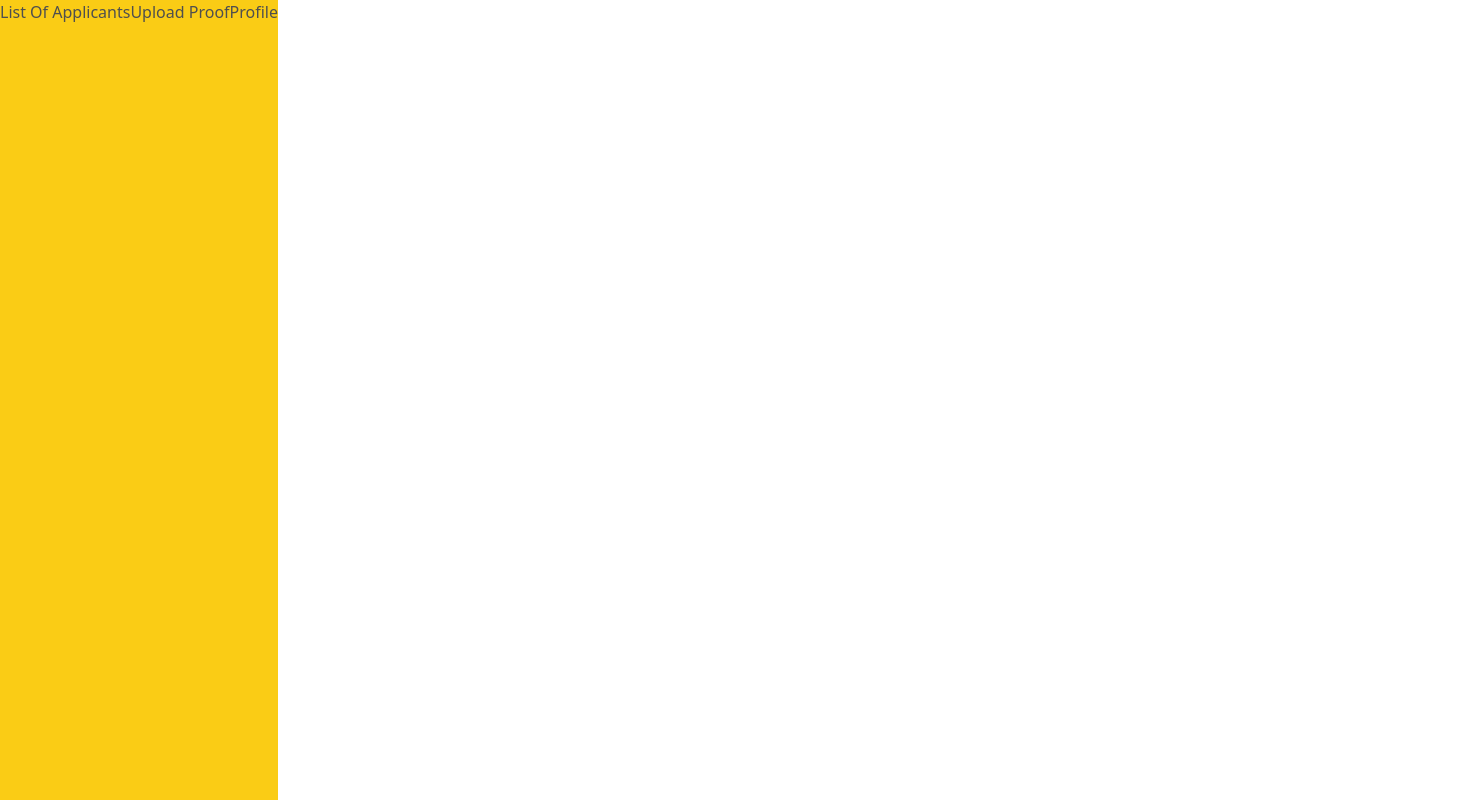
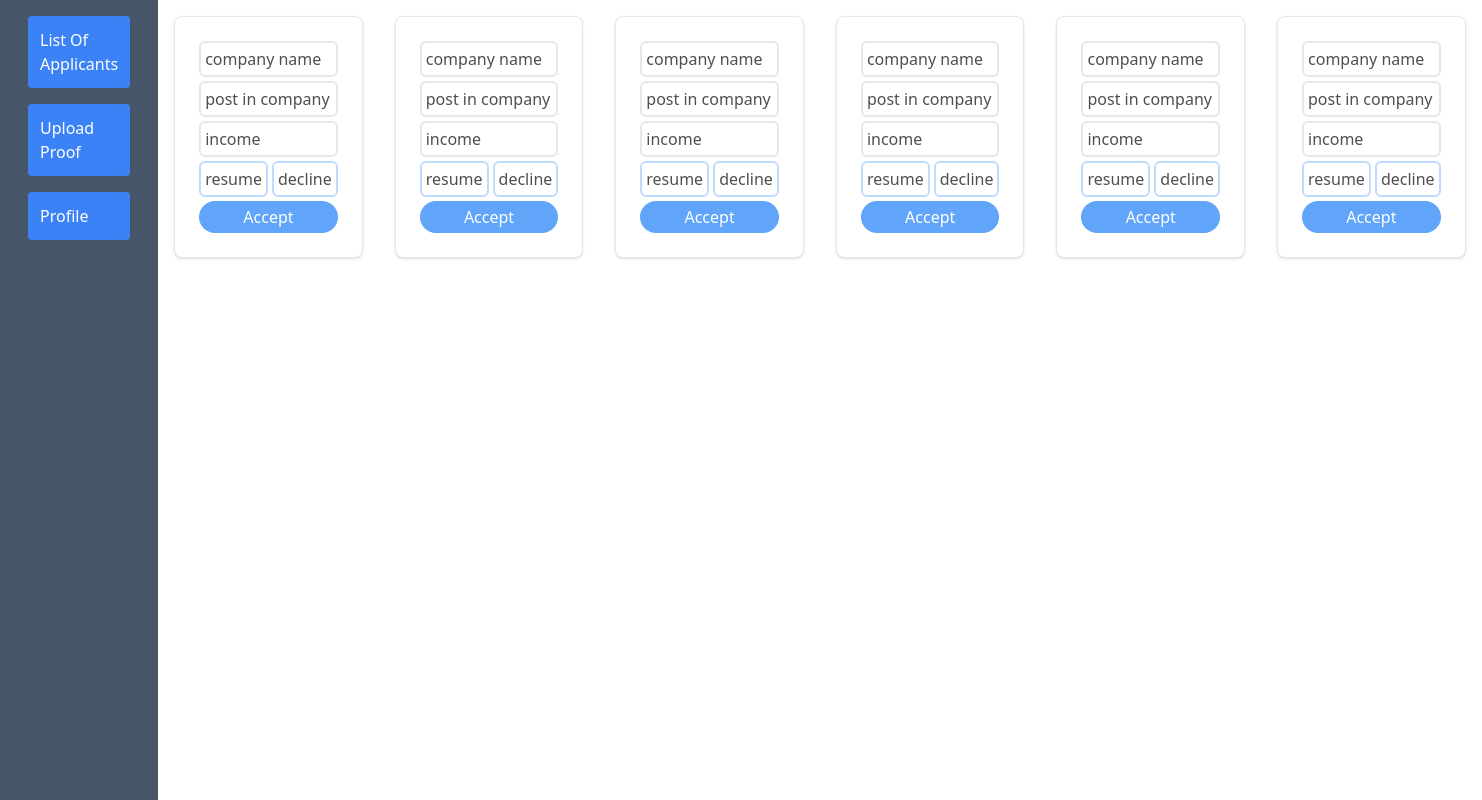
Before and after one commit to uddeshyatyagi123/ref_site_frontend, a React (Vite) app in the folder frontend/: page /dashboard in a window 1280 px wide. Shown: the whole page, 1482 px wide, since content can reach past the window. Built offline with nearby package versions, Linux system fonts and the light colour scheme; the HTML template or start-up script is replaced by a standard one.

Commit message:
dashboard 2

```diff
--- /dev/null
+++ b/frontend/src/Refree/Card.jsx
@@ -0,0 +1,19 @@
+import React from 'react'
+import { TEInput } from 'tw-elements-react'
+
+function Card() {
+  return (
+    <div className='block max-w-sm p-6 m-4 bg-white border border-gray-200 rounded-lg shadow flex-col space-y-1'>
+        <div className='border-2 rounded-md p-1'>company name</div>
+        <div className='border-2 rounded-md p-1'>post in company</div>
+        <div className='border-2 rounded-md p-1'>income</div>
+        <div className='flex space-x-1'>
+            <div className='border-2 border-blue-200 rounded-md p-1'>resume</div>
+            <div className='border-2 border-blue-200 rounded-md p-1'>decline</div>
+        </div>
+            <div className='bg-blue-400 rounded-2xl p-1 text-center text-white'>Accept</div>
+    </div>
+  )
+}
+
+export default Card
--- a/frontend/src/Refree/Dashboard.jsx
+++ b/frontend/src/Refree/Dashboard.jsx
@@ -4,7 +4,7 @@ import ListOfApp from './ListOfApp';
 import UploadProof from './UploadProof';
 
 function Dashboard() {
-  const [selectedComponent, setSelectedComponent] = useState(null);
+  const [selectedComponent, setSelectedComponent] = useState('ListOfApp');
 
   const renderComponent = () => {
     switch (selectedComponent) {
@@ -22,12 +22,27 @@ function Dashboard() {
   return (
     <>
       <div className='flex'>
-        <div className='flex-col h-screen  bg-yellow-400'>
-          <button onClick={() => setSelectedComponent('ListOfApp')}>List Of Applicants</button>
-          <button onClick={() => setSelectedComponent('UploadProof')}>Upload Proof</button>
-          <button onClick={() => setSelectedComponent('Profile')}>Profile</button>
+        <div className='flex-col h-screen  bg-slate-600 space-y-4 px-7 py-4'>
+          <div
+            className={`bg-blue-500 text-white p-3 rounded ${selectedComponent === 'ListOfApp' ? 'selected' : ''}`}
+            onClick={() => setSelectedComponent('ListOfApp')}
+          >
+            List Of Applicants
+          </div>
+          <div
+            className={`bg-blue-500 text-white p-3 rounded ${selectedComponent === 'UploadProof' ? 'selected' : ''}`}
+            onClick={() => setSelectedComponent('UploadProof')}
+          >
+            Upload Proof
+          </div>
+          <div
+            className={`bg-blue-500 text-white p-3 rounded ${selectedComponent === 'Profile' ? 'selected' : ''}`}
+            onClick={() => setSelectedComponent('Profile')}
+          >
+            Profile
+          </div>
         </div>
-        <div>
+        <div >
           {/* Render the selected component */}
           {renderComponent()}
         </div>
--- a/frontend/src/Refree/ListOfApp.jsx
+++ b/frontend/src/Refree/ListOfApp.jsx
@@ -1,8 +1,34 @@
 import React from 'react'
+import Card from './Card'
 
 function ListOfApp() {
   return (
-    <div>ListOfApp</div>
+    <ul className='flex'>
+        <li>
+
+        <Card/>
+        </li>
+        <li>
+
+        <Card/>
+        </li>
+        <li>
+
+        <Card/>
+        </li>
+        <li>
+
+        <Card/>
+        </li>
+        <li>
+
+        <Card/>
+        </li>
+        <li>
+
+        <Card/>
+        </li>
+    </ul>
   )
 }
 
```
